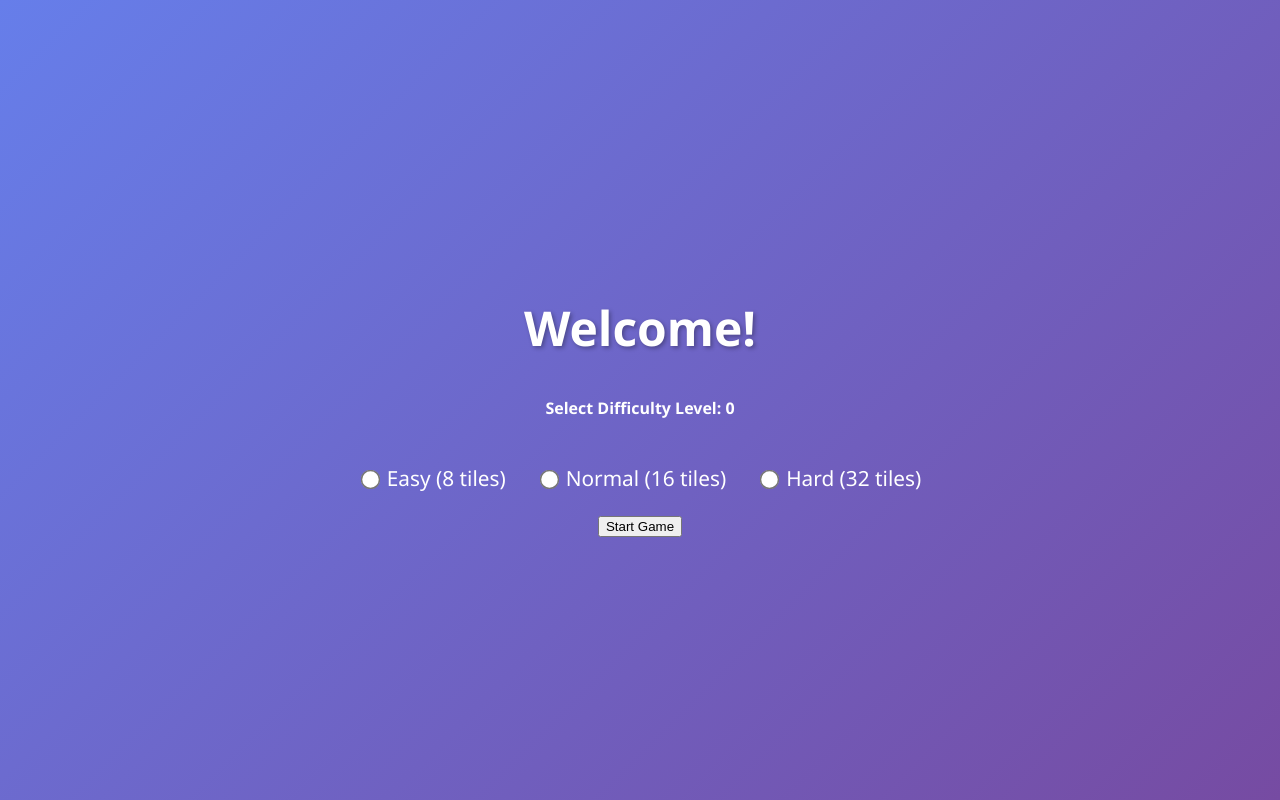
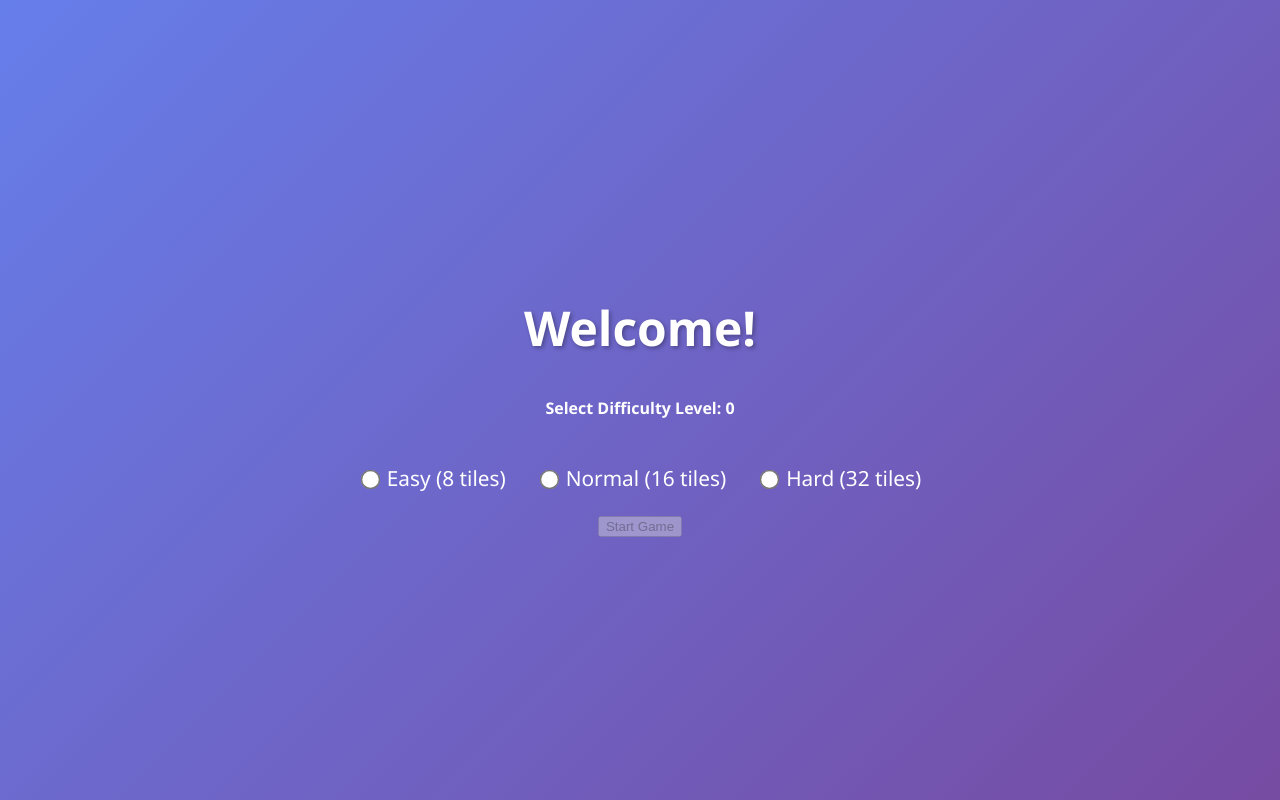
Before and after one commit to acciojob/memory-game-handesaurabh, a React app: page / in a window 1280 px wide. Built offline with nearby package versions, Linux system fonts and the light colour scheme.

Commit message:
making changes

```diff
--- a/src/components/App.js
+++ b/src/components/App.js
@@ -128,7 +128,7 @@ const App = () => {
                 type="radio"
                 name="difficulty"
                 id="easy"
-                onChange={() => startGame('easy')}
+                onChange={() => setDifficulty('easy')}
               />
               Easy (8 tiles)
             </label>
@@ -138,7 +138,7 @@ const App = () => {
                 type="radio"
                 name="difficulty"
                 id="normal"
-                onChange={() => startGame('normal')}
+                onChange={() => setDifficulty('normal')}
               />
               Normal (16 tiles)
             </label>
@@ -148,12 +148,15 @@ const App = () => {
                 type="radio"
                 name="difficulty"
                 id="hard"
-                onChange={() => startGame('hard')}
+                onChange={() => setDifficulty('hard')}
               />
               Hard (32 tiles)
             </label>
           </div>
-          <button id="start-game-btn" onClick={() => startGame('easy')}>Start Game</button>
+          <button
+            id="start-game-btn"
+            onClick={() => startGame(difficulty)}
+            disabled={!difficulty}>Start Game</button>
         </div>
       ) : (
         // Game board
@@ -176,6 +179,7 @@ const App = () => {
               {tiles.map(tile => (
                 <div
                   key={tile.id}
+                  data-testid={`tile-${tile.id}`}
                   className={`tile ${flippedTiles.includes(tile.id) || tile.isMatched ? 'flipped' : ''} ${tile.isMatched ? 'matched' : ''}`}
                   onClick={() => handleTileClick(tile.id)}
                 >
```
